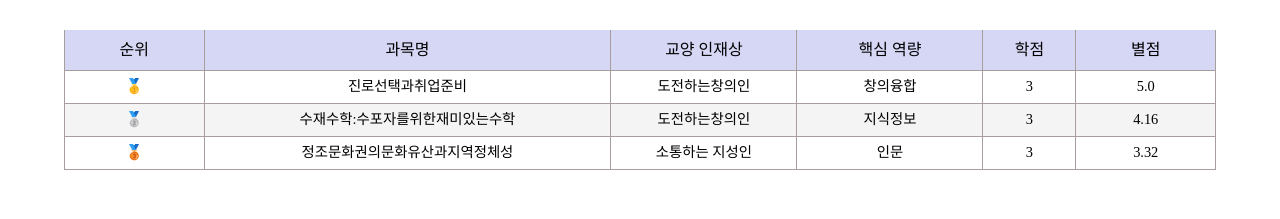
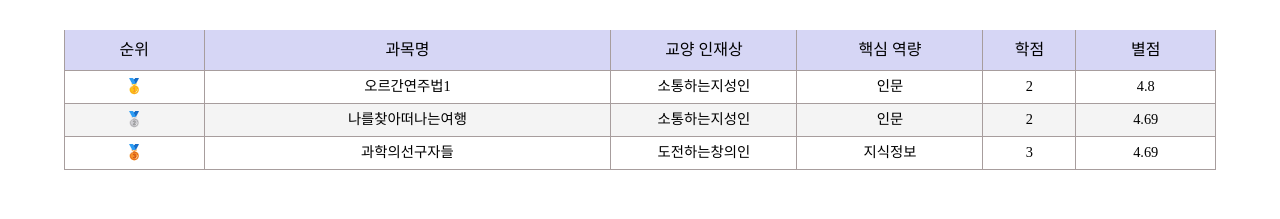
Before and after one commit to Graduate-Ok/Graduation-Okay-, a React (Create React App) app in the folder graduate/: page /KyRecommend in a window 1280 px wide. Shown: the part 373-592 px from the top of the page. Built offline with nearby package versions, Linux system fonts and the light colour scheme; no server answers; a web font is replaced by a local one.

Commit message:
수정 줄바꿈
- 게시글 띄어쓰기 적용
- 교양 버튼 hover 삭제
- 교양 과목 살짝 변경

```diff
--- a/graduate/src/components/KyRecommendRow2.jsx
+++ b/graduate/src/components/KyRecommendRow2.jsx
@@ -34,32 +34,32 @@ const KyRecommendRow2 = () => {
 
      <tr className="KyRecommendWrapper">
              <td className="grade_table_td ">🥇</td>
-            <td className="grade_table_td name_width">진로선택과취업준비</td>
-            <td className="grade_table_td ky_width">도전하는창의인</td>
-            <td className="grade_table_td core_width">창의융합</td>
-            <td className="grade_table_td gradenum_width">3
+            <td className="grade_table_td name_width">오르간연주법1</td>
+            <td className="grade_table_td ky_width">소통하는지성인</td>
+            <td className="grade_table_td core_width">인문</td>
+            <td className="grade_table_td gradenum_width">2
             </td>
-            <td className="grade_table_td num_width">5.0</td>
+            <td className="grade_table_td num_width">4.8</td>
     </tr>
 
     <tr className="KyRecommendWrapper">
              <td className="grade_table_td ">🥈</td>
-            <td className="grade_table_td name_width">수재수학:수포자를위한재미있는수학</td>
+            <td className="grade_table_td name_width">나를찾아떠나는여행</td>
+            <td className="grade_table_td ky_width">소통하는지성인</td>
+            <td className="grade_table_td core_width">인문</td>
+            <td className="grade_table_td gradenum_width">2
+            </td>
+            <td className="grade_table_td num_width">4.69</td>
+    </tr>
+
+    <tr className="KyRecommendWrapper">
+             <td className="grade_table_td ">🥉</td>
+            <td className="grade_table_td name_width">과학의선구자들</td>
             <td className="grade_table_td ky_width">도전하는창의인</td>
             <td className="grade_table_td core_width">지식정보</td>
             <td className="grade_table_td gradenum_width">3
             </td>
-            <td className="grade_table_td num_width">4.16</td>
-    </tr>
-
-    <tr className="KyRecommendWrapper">
-             <td className="grade_table_td ">🥉</td>
-            <td className="grade_table_td name_width">정조문화권의문화유산과지역정체성</td>
-            <td className="grade_table_td ky_width">소통하는 지성인</td>
-            <td className="grade_table_td core_width">인문</td>
-            <td className="grade_table_td gradenum_width">3
-            </td>
-            <td className="grade_table_td num_width">3.32</td>
+            <td className="grade_table_td num_width">4.69</td>
     </tr>
 
                         </table>
--- a/graduate/src/components/ViewBoardRow.jsx
+++ b/graduate/src/components/ViewBoardRow.jsx
@@ -27,7 +27,8 @@ const ViewBoardRow = ({ ViewBoard }) => {
             </div>
 
             <div className="BRD_title"> {ViewBoard.brdTitle} </div>
-            <div className="BRD_content"> {ViewBoard.brdContent} </div>
+            <div className="BRD_content"> <pre>
+          {ViewBoard.brdContent}</pre> </div>
         </div>
     );
 };
--- a/graduate/src/css/Board.css
+++ b/graduate/src/css/Board.css
@@ -277,4 +277,5 @@
     background-color: #f2f2f2;
     align-items: center;
     height: 500px;
+    line-height: 1.5;
 }
--- a/graduate/src/css/KyRecommend.css
+++ b/graduate/src/css/KyRecommend.css
@@ -80,7 +80,7 @@
         border-radius: 1ch
 
 }
-#btnNumOrder:hover,
+
 #btnStarOrder:hover{
     background: #9e9eece3;
     color: white;
```
